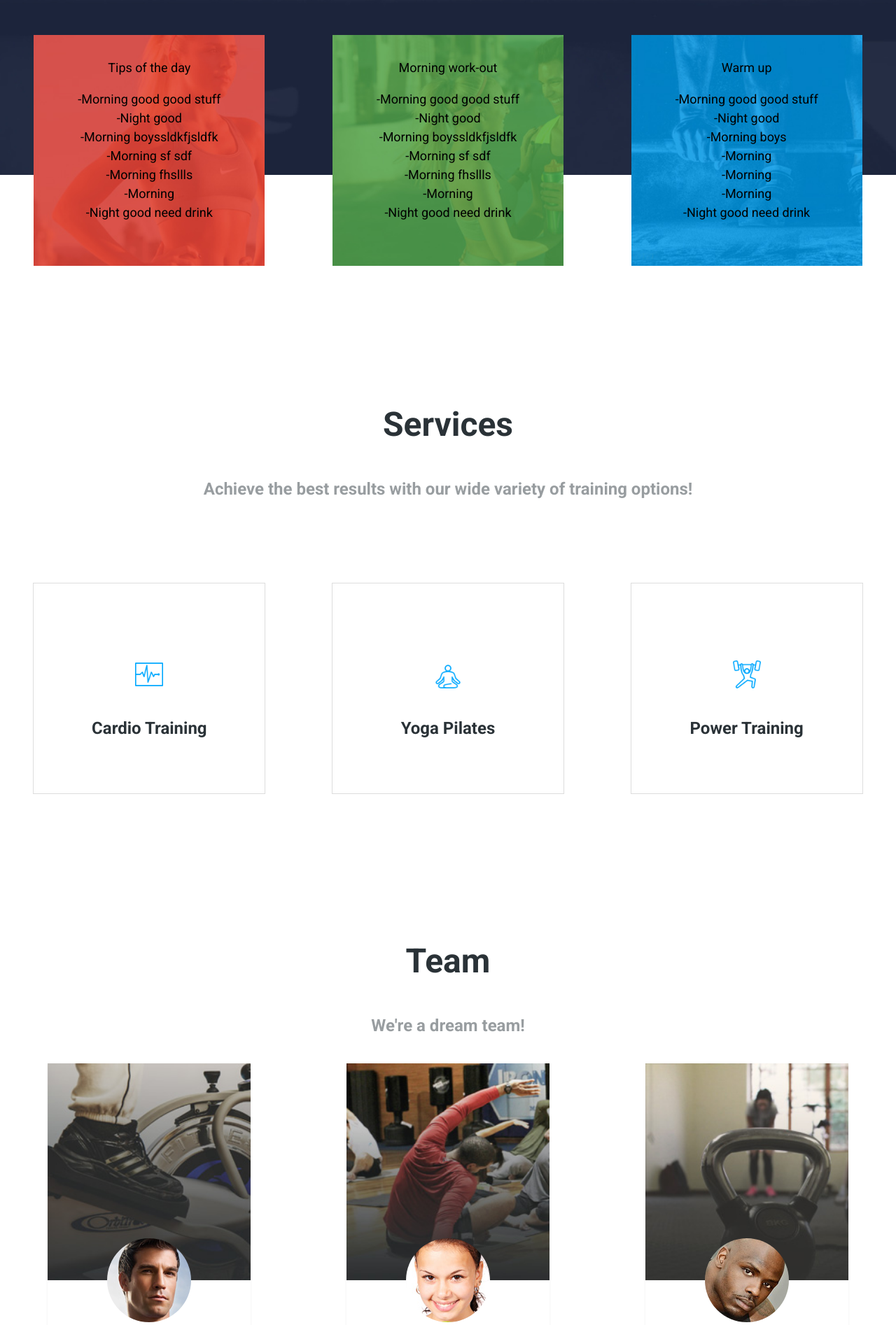
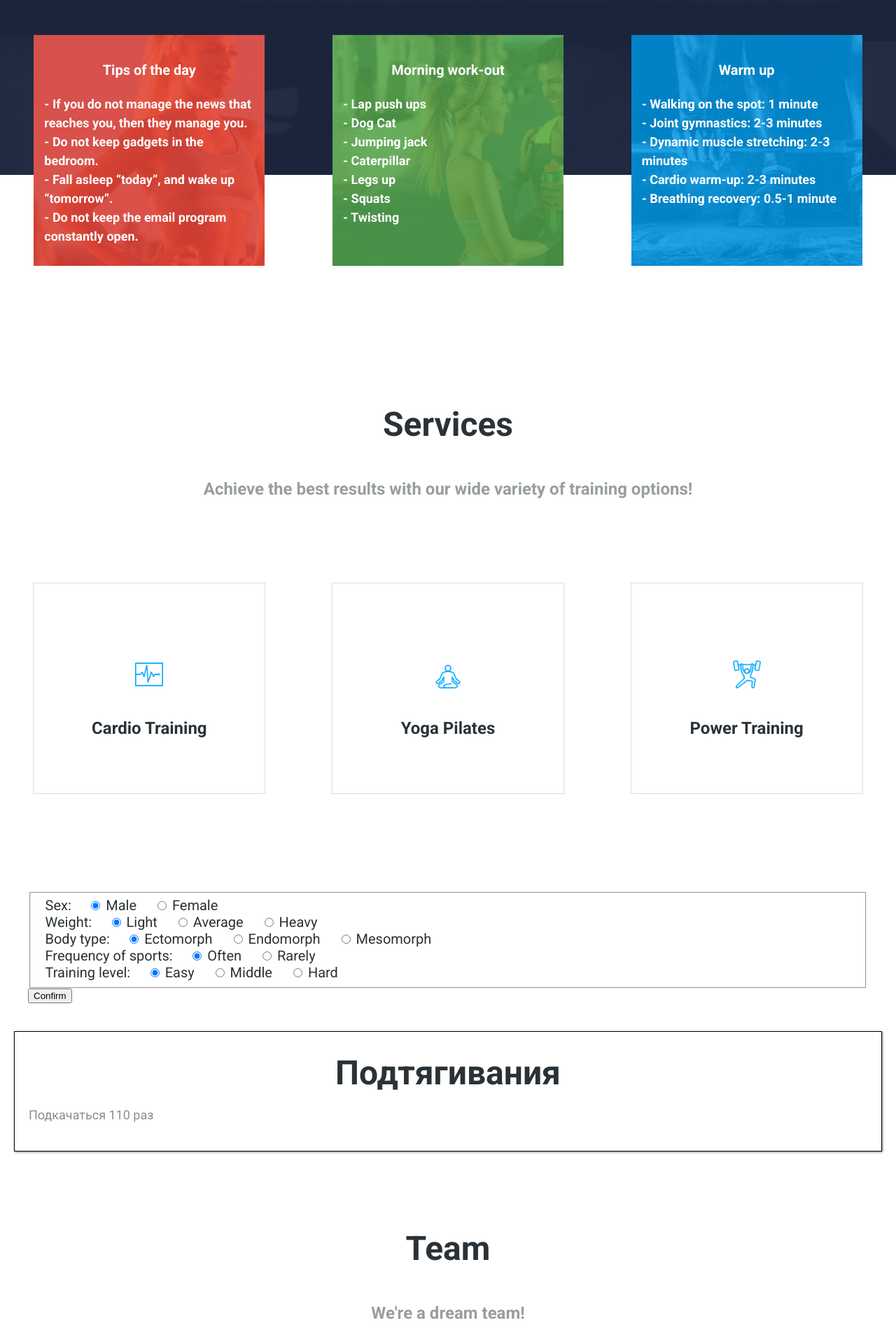
Before and after one commit to WEBstrokl/Integration, a plain HTML site: page index.html in a window 1280 px wide. Shown: the part 600-2494 px from the top of the page at 70% size. Drawn offline with Linux system fonts and the light colour scheme.

Commit message:
Service updates

```diff
--- a/css/style.css
+++ b/css/style.css
@@ -260,6 +260,8 @@ body
 	width: 300px;
 	height: 300px;
 	margin-bottom: 8px;
+	text-align: start;
+	font-weight: 700;
 }
 .tips-day{
 	background: url("../img/table-1.jpg");
@@ -690,11 +692,31 @@ section {
 	text-align: center;
 }
 .tpsw{
-	color: black;
+	color: white;
 }
 .whiteF{
 	color: black;
 }
 .greyF{
-	color: #8c8c8c;
+	color: white;
+	letter-spacing: 2px;
 }
+
+.card{
+	border: 1px solid black;
+	margin: 20px;
+	padding: 20px;
+	box-shadow: 1px 1px 3px rgba(0, 0, 0, 0.5);
+}
+
+#test
+{
+	margin: 20px;
+	padding: 20px;
+}
+
+#test label
+{
+	font-size: 20px;
+	padding: 10px;
+}
--- a/index.html
+++ b/index.html
@@ -39,34 +39,29 @@
 	<div class="tpsq">
 		<div class="tips">
 			<div class="tips-day wdth">
-				<p class="tpsw">Tips of the day</p>
-				<p class="tpsw">-Morning good good stuff</br>
-					-Night good</br>
-					-Morning boyssldkfjsldfk</br>
-					-Morning  sf  sdf</br>
-					-Morning  fhsllls</br>
-					-Morning </br>
-					-Night good need drink</p>
+				<p class="tpsw" style="text-align: center; font-size: 20px;">Tips of the day</p>
+				<p class="tpsw">- If you do not manage the news that reaches you, then they manage you.</br>
+					- Do not keep gadgets in the bedroom.</br>
+					- Fall asleep “today”, and wake up “tomorrow”.</br>
+					- Do not keep the email program constantly open.</p>
 			</div>
 			<div class="tips-work-out wdth">
-				<p class="tpsw">Morning work-out</p>
-				<p class="tpsw">-Morning good good stuff</br>
-					-Night good</br>
-					-Morning boyssldkfjsldfk</br>
-					-Morning  sf  sdf</br>
-					-Morning  fhsllls</br>
-					-Morning </br>
-					-Night good need drink</p>
+				<p class="tpsw" style="text-align: center; font-size: 20px;">Morning work-out</p>
+				<p class="tpsw">- Lap push ups</br>
+					- Dog Cat</br>
+					- Jumping jack</br>
+					- Caterpillar</br>
+					- Legs up</br>
+					- Squats </br>
+					- Twisting</p>
 			</div>
 			<div class="tips-warmup wdth">
-				<p class="tpsw">Warm up</p>
-				<p class="tpsw">-Morning good good stuff</br>
-					-Night good</br>
-					-Morning boys</br>
-					-Morning </br>
-					-Morning </br>
-					-Morning </br>
-					-Night good need drink</p>
+				<p class="tpsw" style="text-align: center; font-size: 20px;">Warm up</p>
+				<p class="tpsw">- Walking on the spot: 1 minute</br>
+					- Joint gymnastics: 2-3 minutes</br>
+					- Dynamic muscle stretching: 2-3 minutes</br>
+					- Cardio warm-up: 2-3 minutes</br>
+					- Breathing recovery: 0.5-1 minute</p>
 			</div>
 		</div>
 	</div>
@@ -204,8 +199,7 @@
 							<img src="img/icons/guru-blue.png" alt="" class="icon">
 						</div>
 						<h4 class="heading">Yoga Pilates</h4>
-						<p class="description">A elementum ligula lacus ac quam ultrices a scelerisque praesent vel
-							suspendisse scelerisque a aenean hac montes.</p>
+						<button id="testButton" class="description">claim</button>
 					</div>
 				</div>
 				<div class="col-md-4">
@@ -220,6 +214,79 @@
 				</div>
 			</div>
 		</div>
+		<form id="test" class="invisibleTest">
+			<fieldset>
+				<div>
+			    	<label for="">Sex:</label>
+			    	<label for="">
+						<input type="radio" name="q1" value="Male" checked>
+						Male
+			    	</label>
+			    	<label for="">
+						<input type="radio" name="q1" value="Female">
+						Female
+			    	</label>
+				</div>
+				<div>
+					<label for="">Weight:</label>
+					<label for="">
+						<input type="radio" name="q2" value="light" checked>
+						Light
+					</label>
+					<label for="">
+						<input type="radio" name="q2" value="average">
+						Average
+					</label>
+					<label for="">
+						<input type="radio" name="q2" value="heavy">
+						Heavy
+					</label>
+				</div>
+				<div>
+					<label for="">Body type:</label>
+					<label for="">
+						<input type="radio" name="q3" value="ectomorph" checked>
+						Ectomorph
+					</label>
+					<label for="">
+						<input type="radio" name="q3" value="endomorph">
+						Endomorph
+					</label>
+					<label for="">
+						<input type="radio" name="q3" value="mesomorph">
+						Mesomorph
+					</label>
+				</div>
+				<div>
+					<label for="">Frequency of sports:</label>
+					<label for="">
+						<input type="radio" name="q4" value="often" checked>
+						Often
+					</label>
+					<label for="">
+						<input type="radio" name="q4" value="rarely">
+						Rarely
+					</label>
+				</div>
+				<div>
+					<label for="">Training level:</label>
+					<label for="">
+						<input type="radio" name="q5" value="easy" checked>
+						Easy
+					</label>
+					<label for="">
+						<input type="radio" name="q5" value="middle">
+						Middle
+					</label>
+					<label for="">
+						<input type="radio" name="q5" value="hard">
+						Hard
+					</label>
+				</div>
+			</fieldset>
+			<button type="submit">Confirm</button>
+		</form>
+		<div id="list"></div>
 	</section>
 	<section id="team" class="white-bg">
 		<div class="container">
@@ -350,7 +417,7 @@
 		<div class="container3">
 			<i class="icon1 fa fa-twitter fa-3x"></i>
 			<h4 class="whiteF">To enjoy the glow of good health, you must exercise.</h4>
-			<h4 class="greyF">#health #training #exercise</h4>
+			<h4 class="greyF">#health  #training  #exercise</h4>
 		</div>
 		<!-- <div class=" container 3 owl-carousel owl-theme bigwall">
 			<div>
@@ -397,6 +464,7 @@
 			</div>
 		</div>
 	</footer>
+	<script src="js/service.js"></script>
 </body>
 
 </html>
--- /dev/null
+++ b/js/service.js
@@ -0,0 +1,77 @@
+function Training(title, sex, weight, body, frequency, level, paragraph) {
+    this.title = title,
+    this.sex = sex,
+    this.weight = weight,
+    this.body = body,
+    this.frequency = frequency,
+    this.level = level,
+    this.paragraph = paragraph
+  }
+
+  let trainings = [
+    new Training("Разминка", "Male", "light", "ectomorph", "often", "easy", "Подкачаться 10 раз"),
+    new Training("Подтягивания", "Female", "average", "ectomorph", "often", "easy", "Подкачаться 110 раз"),
+    new Training("Try to work", "Male", "heavy", "ectomorph", "often", "easy", "ok dude")
+  ];
+
+  document.getElementById('test').addEventListener("submit", function (event) {
+    event.preventDefault();
+    let q1Inputs = document.getElementsByName('q1');
+    let q2Inputs = document.getElementsByName('q2');
+    let q3Inputs = document.getElementsByName('q3');
+    let q4Inputs = document.getElementsByName('q4');
+    let q5Inputs = document.getElementsByName('q5');
+    let checkedValue = '';
+    q1Inputs.forEach(function (input) {
+      if (input.checked) checkedValue = input.value;
+    });
+    localStorage.setItem('q1', checkedValue);
+
+    q2Inputs.forEach(function (input) {
+        if (input.checked) checkedValue = input.value;
+    });
+    localStorage.setItem('q2', checkedValue);
+
+    q3Inputs.forEach(function (input) {
+      if (input.checked) checkedValue = input.value;
+    });
+    localStorage.setItem('q3', checkedValue);
+
+    q4Inputs.forEach(function (input) {
+      if (input.checked) checkedValue = input.value;
+    });
+    localStorage.setItem('q4', checkedValue);
+
+    q5Inputs.forEach(function (input) {
+      if (input.checked) checkedValue = input.value;
+    });
+    localStorage.setItem('q5', checkedValue);
+
+    getTrainings();
+  });
+
+  let getTrainings = function () {
+    let result = [];
+
+    if ((localStorage.getItem('q2') == 'heavy') && (localStorage.getItem('q1') == 'Male')) {
+      result = trainings.filter(t => t.weight == 'heavy').filter(t => t.sex == 'Male');
+    } else {
+      result = trainings.filter(t => t.weight != 'heavy').filter(t => t.sex != 'Male');
+    }
+
+    let container = document.getElementById('list');
+    container.innerHTML = '';
+    result.forEach(function (training) {
+      let title = document.createElement('h2');
+      title.innerText = training.title;
+      let paragraph = document.createElement('p');
+      paragraph.innerText = training.paragraph;
+      let card = document.createElement('div');
+      card.appendChild(title);
+      card.appendChild(paragraph);
+      card.classList.add('card');
+      container.appendChild(card);
+    });
+  }
+
+  getTrainings();
```
Also changed, not shown: js/script.js (+7 -1 lines).
